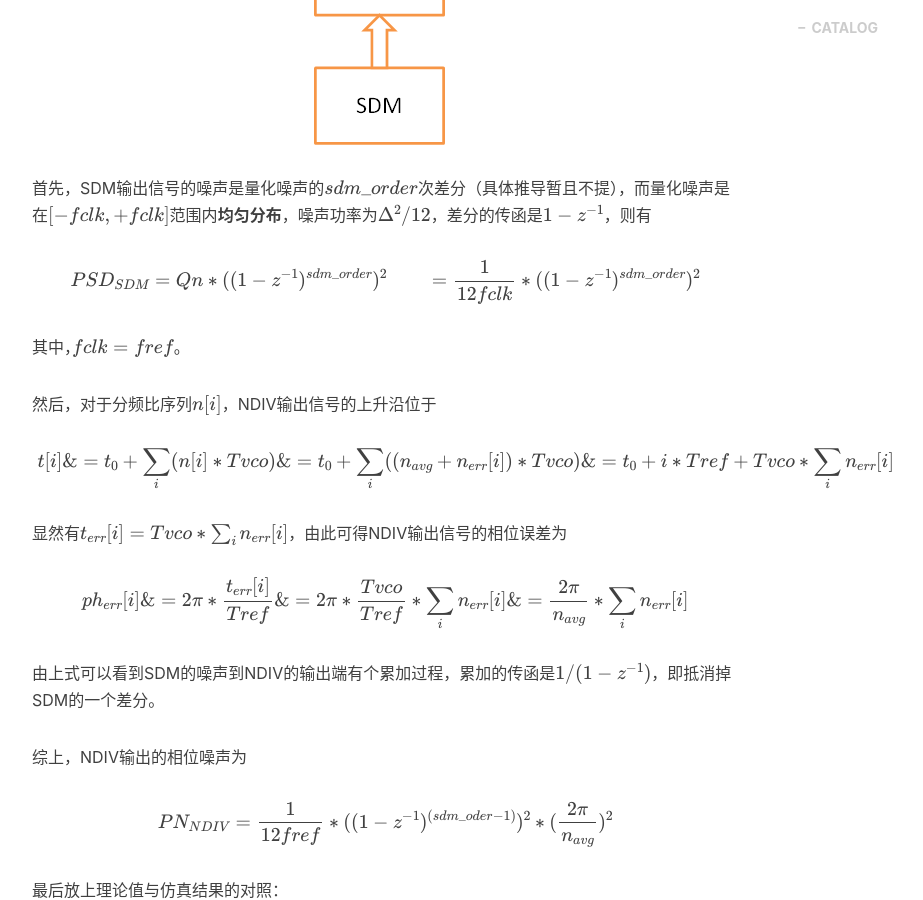
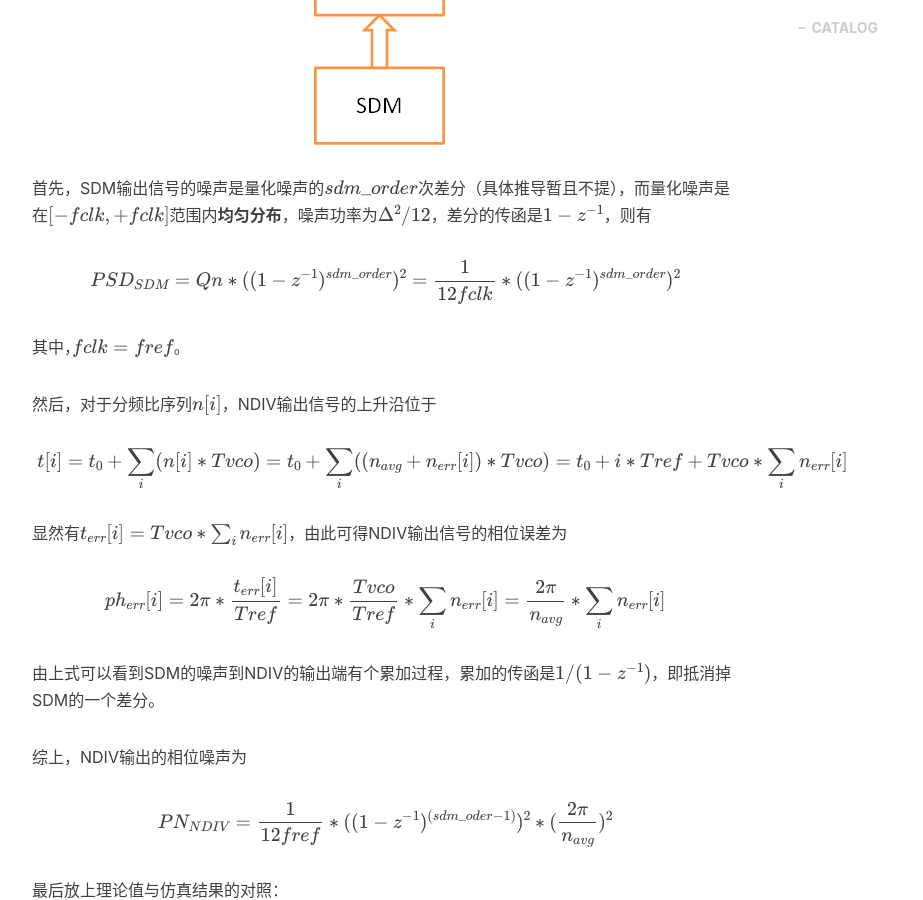
Before and after one commit to mazhaoxin/mazhaoxin.github.io, a Jekyll site: the page built from _posts/2015-08-23-NDIV's_Phase_Noise_Due_To_SDM.md, in a window 1280 px wide and 900 px high, scrolled down 686 px. Shown: the whole window, without its empty margins (233-1156 px from the left). Built offline with Jekyll 4.4.1, drawn with Linux system fonts in a browser that asks for light colours; nearby versions of some CDN libraries; formulas are drawn with MathJax 3; comment, search, counter and statistics services are not loaded.

Commit message:
i give up for fix &

```diff
--- a/_posts/2015-08-23-NDIV's_Phase_Noise_Due_To_SDM.md
+++ b/_posts/2015-08-23-NDIV's_Phase_Noise_Due_To_SDM.md
@@ -17,8 +17,8 @@ SDM是PLL里很重要的一个噪声源，下面分析一下SDM对NDIV输出时
 
 $$
 \begin{align*}
-PSD_{SDM} {{"&"}}= Qn*((1-z^{-1})^{sdm\_order})^2
-{{"&"}}= \frac{1}{12fclk}*((1-z^{-1})^{sdm\_order})^2
+PSD_{SDM} = Qn*((1-z^{-1})^{sdm\_order})^2
+= \frac{1}{12fclk}*((1-z^{-1})^{sdm\_order})^2
 \end{align*}
 $$
 
@@ -28,9 +28,9 @@ $$
 
 $$
 \begin{align*}
-t[i] \&= t_0+\sum_i (n[i] *Tvco)
-\&= t_0+\sum_i((n_{avg}+n_{err}[i])*Tvco)
-\&= t_0+i*Tref+Tvco*\sum_i n_{err}[i]
+t[i] = t_0+\sum_i (n[i] *Tvco)
+= t_0+\sum_i((n_{avg}+n_{err}[i])*Tvco)
+= t_0+i*Tref+Tvco*\sum_i n_{err}[i]
 \end{align*}
 $$
 
@@ -38,9 +38,9 @@ $$
 
 $$
 \begin{align*}
-ph_{err}[i] \&= 2\pi*\frac{t_{err}[i]}{Tref}
-\&= 2\pi*\frac{Tvco}{Tref}*\sum_i n_{err}[i]
-\&= \frac{2\pi}{n_{avg}}*\sum_i n_{err}[i]
+ph_{err}[i] = 2\pi*\frac{t_{err}[i]}{Tref}
+= 2\pi*\frac{Tvco}{Tref}*\sum_i n_{err}[i]
+= \frac{2\pi}{n_{avg}}*\sum_i n_{err}[i]
 \end{align*}
 $$
 
```
